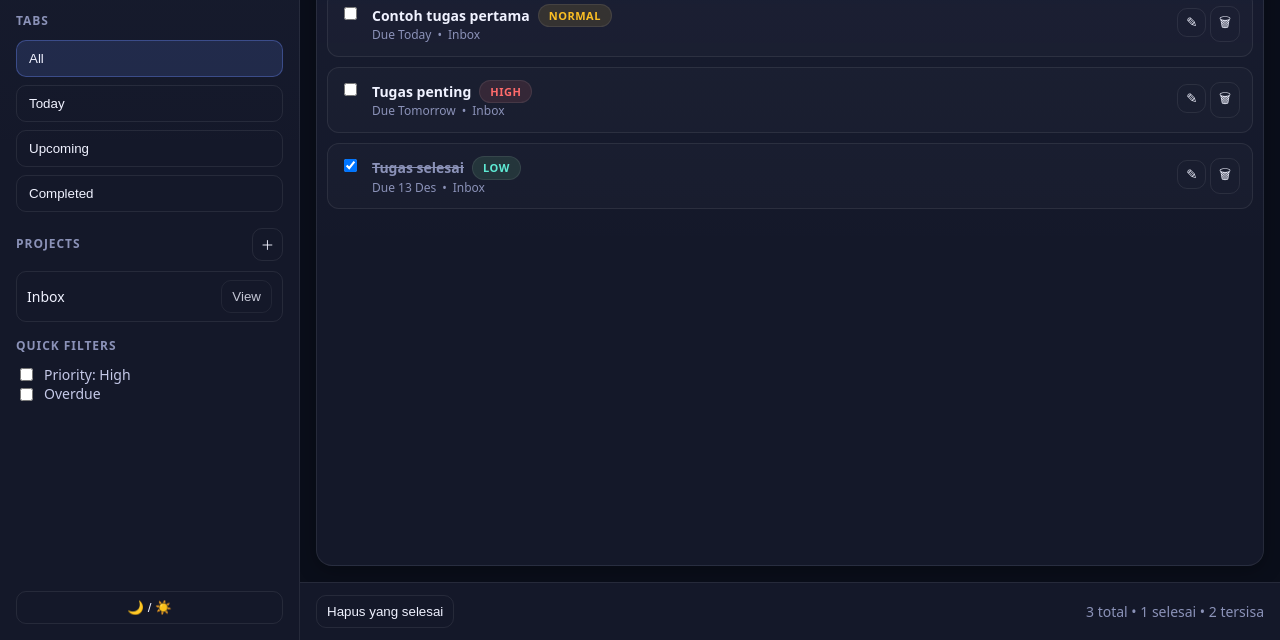
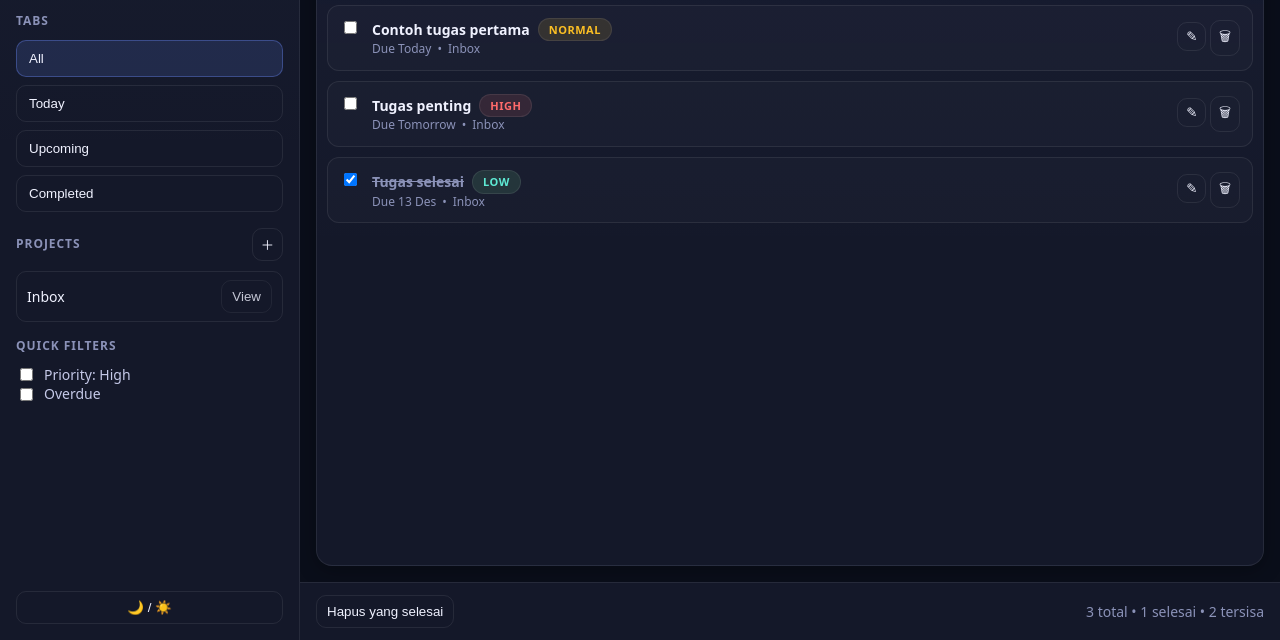
Before and after one commit to FTN-Dev/Taskeru, a website: page public/dashboard.html in a window 1280 px wide. Shown: the part 160-800 px from the top of the page. Drawn offline with Linux system fonts and the light colour scheme; no server answers; sample sign-in values are in the browser's storage.

Commit message:
test .group from joice yapplist CSS 2

```diff
--- a/public/css/style.css
+++ b/public/css/style.css
@@ -271,6 +271,8 @@ body{
   flex-direction: column;
   flex: 1;
   min-height: 0;
+  overflow-y: auto;
+  max-height: calc(80vh-200px);
 }
 
 @keyframes slideUp {
@@ -286,7 +288,6 @@ body{
 .group .list{
   padding: 0 10px; /* match reference */
   list-style: none; /* Reset ul style */
-  margin: 0;
 }
 
 /* Styling scrollbar removed for group list as it uses parent scroll */
```
